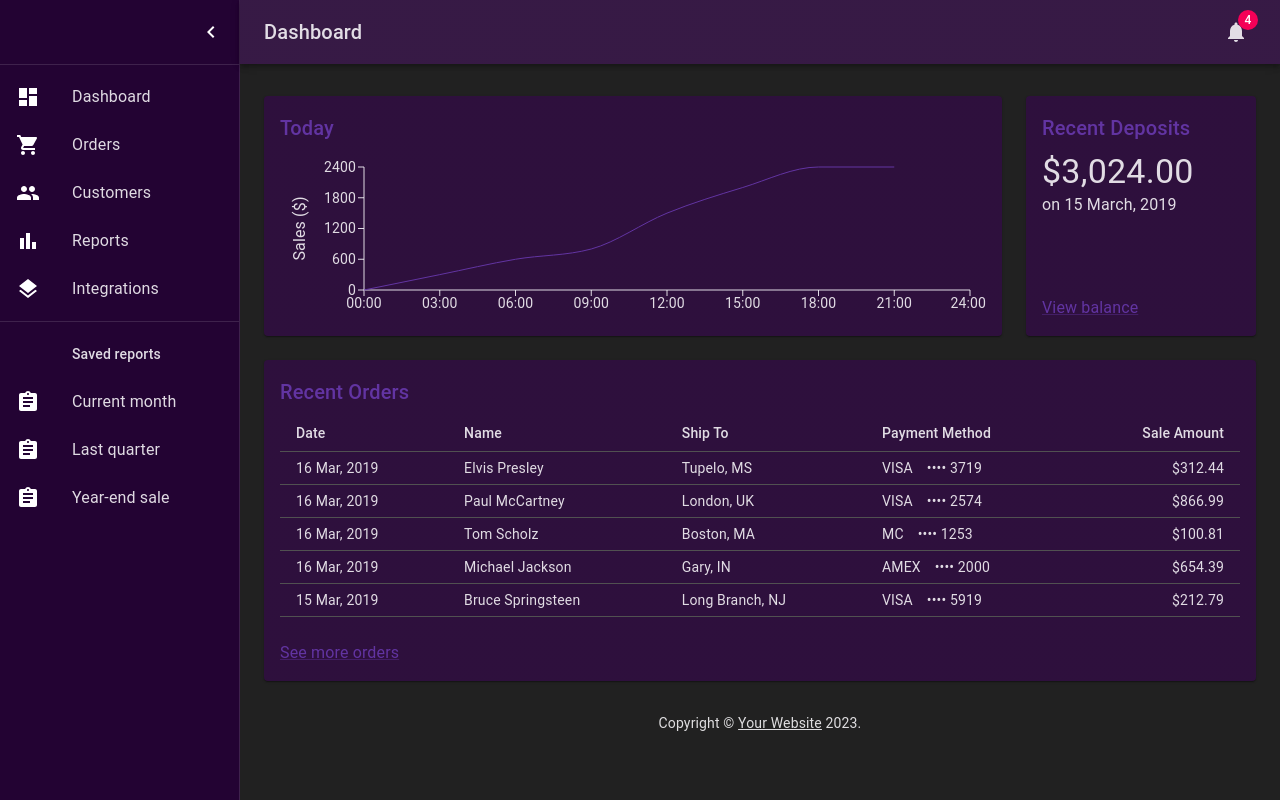
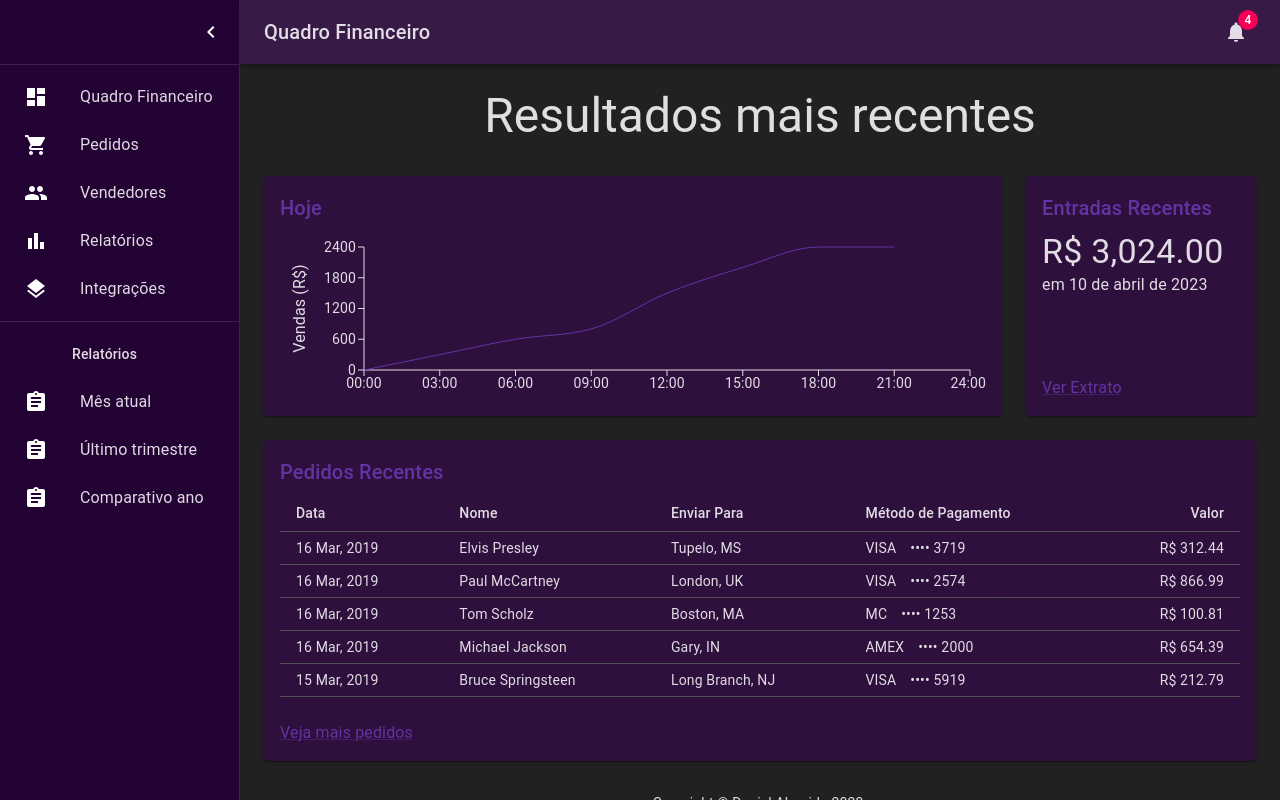
Before and after one commit to DexDevLab/ebac-mui-template, a Next.js app: page /dashboard in a window 1280 px wide. Built offline with nearby package versions, Linux system fonts and the light colour scheme.

Commit message:
v2.0.0-230411-beta
- Ajustes de linting para ES6 / React
- Ajuste de localização (idioma) do conteúdo da interface

```diff
--- a/jsconfig.json
+++ b/jsconfig.json
@@ -3,5 +3,6 @@
     "paths": {
       "@*": ["./src/*"]
     }
-  }
+  },
+  "exclude": ["node_modules", "**/node_modules", "dist"]
 }
--- /dev/null
+++ b/next.config.js
@@ -0,0 +1,19 @@
+module.exports = (phase) => {
+  return {
+    async redirects() {
+      return [
+        {
+          source: "/",
+          destination: "/dashboard",
+          permanent: false,
+        },
+        {
+          source: "/index.html",
+          destination: "/dashboard",
+          permanent: false,
+        },
+      ];
+    },
+    reactStrictMode: true,
+  };
+};
--- a/package.json
+++ b/package.json
@@ -1,7 +1,7 @@
 {
   "name": "ebac-mui-template",
   "description": "Template utilizando Material UI como Design System para o exercício do Módulo 38 do curso 'Profissão: Engenheiro Front-End' da Instituição EBAC - Escola Britânica de Artes Criativas e Tecnologia",
-  "version": "v1.0.0",
+  "version": "v2.0.0-230411-beta",
   "license": "MIT",
   "private": true,
   "scripts": {
--- a/src/components/chart/index.jsx
+++ b/src/components/chart/index.jsx
@@ -25,7 +25,7 @@ export default function Chart() {
 
   return (
     <React.Fragment>
-      <Title>Today</Title>
+      <Title>Hoje</Title>
       <ResponsiveContainer>
         <LineChart
           data={data}
@@ -54,7 +54,7 @@ export default function Chart() {
                 ...theme.typography.body1,
               }}
             >
-              Sales ($)
+              Vendas (R$)
             </Label>
           </YAxis>
           <Line
--- a/src/components/deposits/index.jsx
+++ b/src/components/deposits/index.jsx
@@ -10,16 +10,16 @@ function preventDefault(event) {
 export default function Deposits() {
   return (
     <React.Fragment>
-      <Title>Recent Deposits</Title>
+      <Title>Entradas Recentes</Title>
       <Typography component="p" variant="h4">
-        $3,024.00
+        R$ 3,024.00
       </Typography>
       <Typography color="text.secondary" sx={{ flex: 1 }}>
-        on 15 March, 2019
+        em 10 de abril de 2023
       </Typography>
       <div>
         <Link color="primary" href="#" onClick={preventDefault}>
-          View balance
+          Ver Extrato
         </Link>
       </div>
     </React.Fragment>
--- a/src/components/listItems/index.jsx
+++ b/src/components/listItems/index.jsx
@@ -13,34 +13,34 @@ import * as React from "react";
 export const mainListItems = (
   <React.Fragment>
     <ListItemButton>
-      <ListItemIcon>
+      <ListItemIcon sx={{ ml: 1 }}>
         <DashboardIcon />
       </ListItemIcon>
-      <ListItemText primary="Dashboard" />
+      <ListItemText primary="Quadro Financeiro" />
     </ListItemButton>
     <ListItemButton>
-      <ListItemIcon>
+      <ListItemIcon sx={{ ml: 1 }}>
         <ShoppingCartIcon />
       </ListItemIcon>
-      <ListItemText primary="Orders" />
+      <ListItemText primary="Pedidos" />
     </ListItemButton>
     <ListItemButton>
-      <ListItemIcon>
+      <ListItemIcon sx={{ ml: 1 }}>
         <PeopleIcon />
       </ListItemIcon>
-      <ListItemText primary="Customers" />
+      <ListItemText primary="Vendedores" />
     </ListItemButton>
     <ListItemButton>
-      <ListItemIcon>
+      <ListItemIcon sx={{ ml: 1 }}>
         <BarChartIcon />
       </ListItemIcon>
-      <ListItemText primary="Reports" />
+      <ListItemText primary="Relatórios" />
     </ListItemButton>
     <ListItemButton>
-      <ListItemIcon>
+      <ListItemIcon sx={{ ml: 1 }}>
         <LayersIcon />
       </ListItemIcon>
-      <ListItemText primary="Integrations" />
+      <ListItemText primary="Integrações" />
     </ListItemButton>
   </React.Fragment>
 );
@@ -48,25 +48,25 @@ export const mainListItems = (
 export const secondaryListItems = (
   <React.Fragment>
     <ListSubheader component="div" inset>
-      Saved reports
+      Relatórios
     </ListSubheader>
     <ListItemButton>
-      <ListItemIcon>
+      <ListItemIcon sx={{ ml: 1 }}>
         <AssignmentIcon />
       </ListItemIcon>
-      <ListItemText primary="Current month" />
+      <ListItemText primary="Mês atual" />
     </ListItemButton>
     <ListItemButton>
-      <ListItemIcon>
+      <ListItemIcon sx={{ ml: 1 }}>
         <AssignmentIcon />
       </ListItemIcon>
-      <ListItemText primary="Last quarter" />
+      <ListItemText primary="Último trimestre" />
     </ListItemButton>
     <ListItemButton>
-      <ListItemIcon>
+      <ListItemIcon sx={{ ml: 1 }}>
         <AssignmentIcon />
       </ListItemIcon>
-      <ListItemText primary="Year-end sale" />
+      <ListItemText primary="Comparativo ano" />
     </ListItemButton>
   </React.Fragment>
 );
--- a/src/components/orders/index.jsx
+++ b/src/components/orders/index.jsx
@@ -1,3 +1,4 @@
+import Title from "@components/Title";
 import Link from "@mui/material/Link";
 import Table from "@mui/material/Table";
 import TableBody from "@mui/material/TableBody";
@@ -5,7 +6,6 @@ import TableCell from "@mui/material/TableCell";
 import TableHead from "@mui/material/TableHead";
 import TableRow from "@mui/material/TableRow";
 import * as React from "react";
-import Title from '@components/Title';
 
 // Generate Order Data
 function createData(id, date, name, shipTo, paymentMethod, amount) {
@@ -62,15 +62,15 @@ function preventDefault(event) {
 export default function Orders() {
   return (
     <React.Fragment>
-      <Title>Recent Orders</Title>
+      <Title>Pedidos Recentes</Title>
       <Table size="small">
         <TableHead>
           <TableRow>
-            <TableCell>Date</TableCell>
-            <TableCell>Name</TableCell>
-            <TableCell>Ship To</TableCell>
-            <TableCell>Payment Method</TableCell>
-            <TableCell align="right">Sale Amount</TableCell>
+            <TableCell>Data</TableCell>
+            <TableCell>Nome</TableCell>
+            <TableCell>Enviar Para</TableCell>
+            <TableCell>Método de Pagamento</TableCell>
+            <TableCell align="right">Valor</TableCell>
           </TableRow>
         </TableHead>
         <TableBody>
@@ -80,13 +80,13 @@ export default function Orders() {
               <TableCell>{row.name}</TableCell>
               <TableCell>{row.shipTo}</TableCell>
               <TableCell>{row.paymentMethod}</TableCell>
-              <TableCell align="right">{`$${row.amount}`}</TableCell>
+              <TableCell align="right">{`R$ ${row.amount}`}</TableCell>
             </TableRow>
           ))}
         </TableBody>
       </Table>
       <Link color="primary" href="#" onClick={preventDefault} sx={{ mt: 3 }}>
-        See more orders
+        Veja mais pedidos
       </Link>
     </React.Fragment>
   );
--- a/src/pages/dashboard/index.jsx
+++ b/src/pages/dashboard/index.jsx
@@ -26,12 +26,12 @@ import Orders from '@components/Orders';
 function Copyright(props) {
   return (
     <Typography variant="body2" color="text.secondary" align="center" {...props}>
-      {'Copyright © '}
-      <Link color="inherit" href="https://mui.com/">
-        Your Website
-      </Link>{' '}
+      {"Copyright © "}
+      <Link color="inherit" href="https://github.com/DexDevLab">
+        Daniel Almeida
+      </Link>{" "}
       {new Date().getFullYear()}
-      {'.'}
+      {"."}
     </Typography>
   );
 }
@@ -119,7 +119,7 @@ function DashboardContent() {
               noWrap
               sx={{ flexGrow: 1 }}
             >
-              Dashboard
+              Quadro Financeiro
             </Typography>
             <IconButton color="inherit">
               <Badge badgeContent={4} color="secondary">
@@ -161,6 +161,17 @@ function DashboardContent() {
           }}
         >
           <Toolbar />
+          <Typography
+              component="h1"
+              variant="h3"
+              color="inherit"
+              noWrap
+              align='center'
+              pt={3}
+              //sx={{ flexGrow: 1 }}
+            >
+              Resultados mais recentes
+            </Typography>
           <Container maxWidth="lg" sx={{ mt: 4, mb: 4 }}>
             <Grid container spacing={3}>
               {/* Chart */}
@@ -196,7 +207,7 @@ function DashboardContent() {
                 </Paper>
               </Grid>
             </Grid>
-            <Copyright sx={{ pt: 4 }} />
+            <Copyright sx={{ mt: 4 }} />
           </Container>
         </Box>
       </Box>
```
Also changed, not shown: 1 other file (tests, documents, lock files or other folders).
